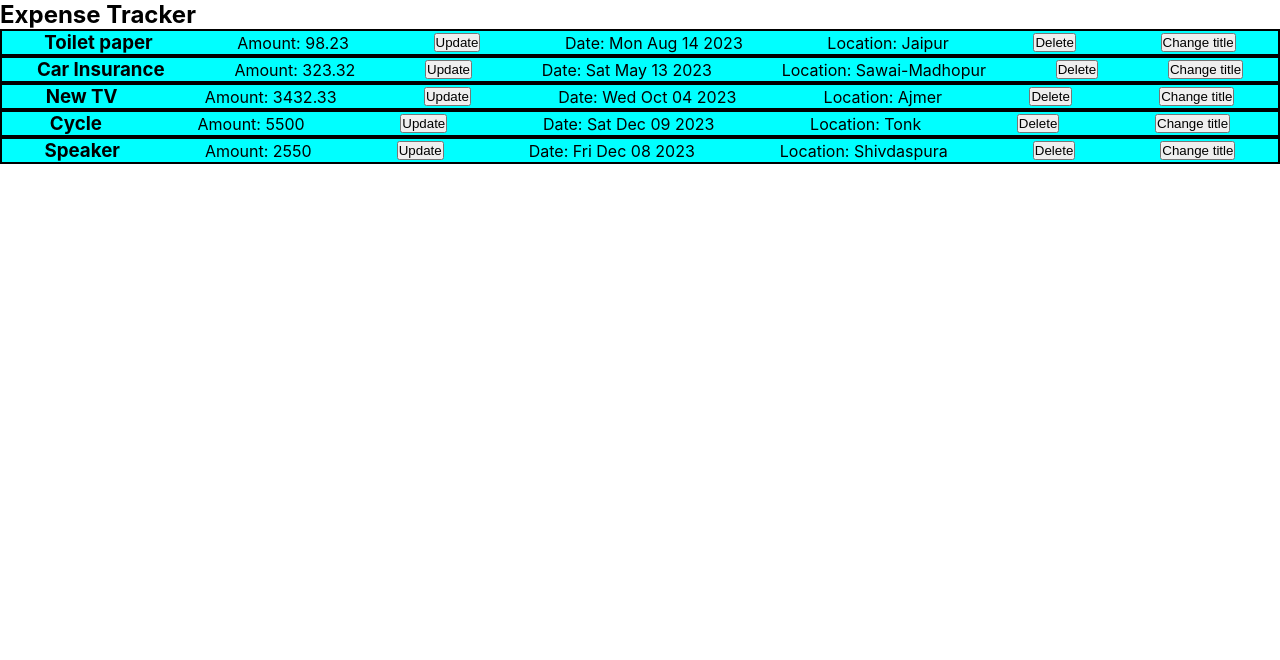
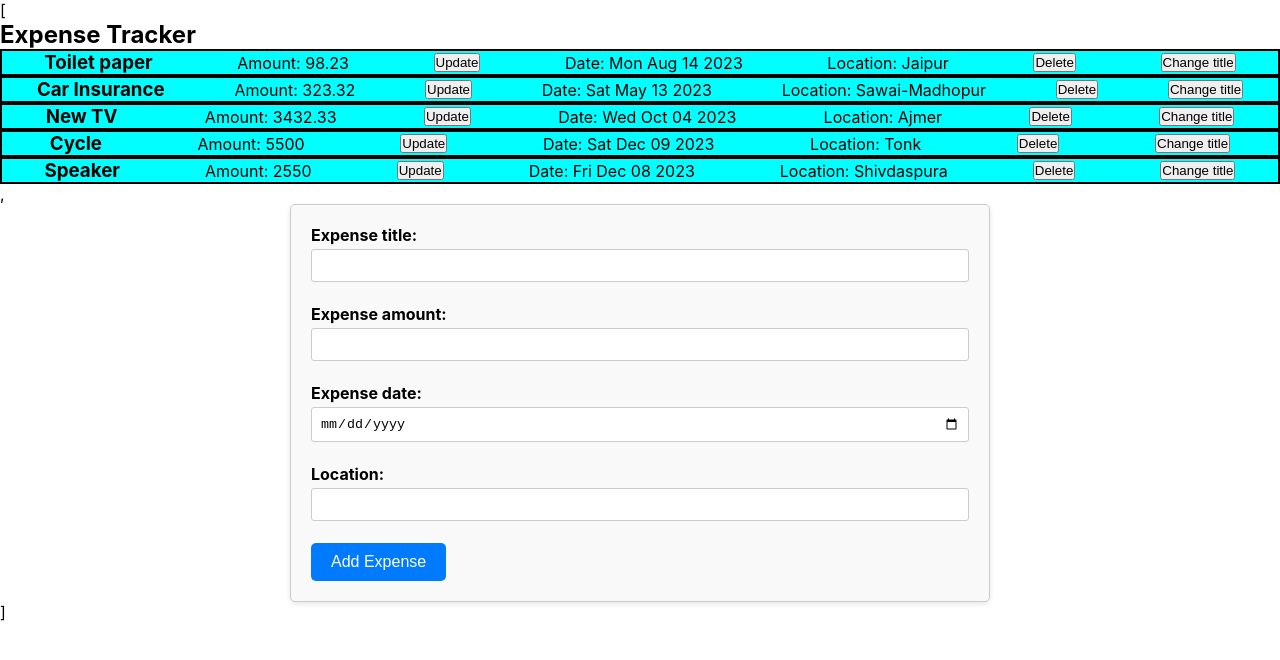
Before and after one commit to nitinsahu19/React.js-Demo, a React (Create React App) app: page / in a window 1280 px wide. Shown: the top 660 px of the page. Built offline with nearby package versions, Linux system fonts and the light colour scheme.

Commit message:
Expense Form added to add expense

```diff
--- a/src/App.js
+++ b/src/App.js
@@ -1,5 +1,7 @@
 import React, { useState } from "react";
 import ExpenseItem from "./components/Expenses/ExpenseItem";
+// import ExpenseDate from "./components/Expenses/ExpenseDate";
+
 
 const App = () => {
   const [expenses, setExpenses] = useState([
--- a/src/components/Expenses/ExpenseDate.js
+++ b/src/components/Expenses/ExpenseDate.js
@@ -1,4 +1,5 @@
 import "./ExpenseDate.css";
+import "../../App"
 
 const ExpenseDate = (props) => {
   const month = props.ExpenseDate.toLocaleDateString("en-US", {
--- /dev/null
+++ b/src/components/Expenses/ExpenseForm.css
@@ -0,0 +1,44 @@
+/* ExpenseForm.css */
+
+/* Container for the form */
+.expense-form-container {
+    width: 700px;
+    margin: 0 auto;
+    padding: 20px;
+    border: 1px solid #ccc;
+    border-radius: 5px;
+    background-color: #f9f9f9;
+    box-shadow: 0 2px 5px rgba(0, 0, 0, 0.1);
+  }
+
+  /* Styling for labels */
+  .expense-label {
+    display: block;
+    margin-bottom: 10px;
+    font-weight: bold;
+  }
+
+  /* Styling for input fields */
+  .expense-input {
+    width: 100%;
+    padding: 8px;
+    margin-top: 4px;
+    margin-bottom: 12px;
+    border: 1px solid #ccc;
+    border-radius: 3px;
+  }
+
+  /* Styling for the Add Expense button */
+  .add-expense-button {
+    background-color: #007BFF;
+    color: #fff;
+    border: none;
+    border-radius: 5px;
+    padding: 10px 20px;
+    cursor: pointer;
+    font-size: 16px;
+  }
+
+  .add-expense-button:hover {
+    background-color: #0056b3;
+  }
--- /dev/null
+++ b/src/components/Expenses/ExpenseForm.js
@@ -0,0 +1,33 @@
+import React from 'react';
+import './ExpenseForm.css';
+
+const ExpenseForm = () => {
+    const getTitle = (event) =>  {
+            console.log(event.target.value)
+        }
+
+
+  return (
+    <form className="expense-form-container">
+      <label htmlFor='' className="expense-label">
+        Expense title:
+        <input type="text" name="title" id='title' className="expense-input" onChange={getTitle} />
+      </label>
+      <label htmlFor='amount' className="expense-label">
+        Expense amount:
+        <input type="text" name="amount" id='amount' className="expense-input" />
+      </label>
+      <label htmlFor='date' className="expense-label">
+        Expense date:
+        <input type="date" name="date" id='date' className="expense-input" />
+      </label>
+      <label htmlFor='location' className="expense-label">
+        Location:
+        <input type="text" name="location" id='location' className="expense-input" />
+      </label>
+      <button type="button" className="add-expense-button">Add Expense</button>
+    </form>
+  );
+};
+
+export default ExpenseForm;
--- a/src/components/Expenses/ExpenseItem.js
+++ b/src/components/Expenses/ExpenseItem.js
@@ -1,5 +1,9 @@
 import "./ExpenseItem.css";
 import React, { useState } from "react";
+import Card from "../UI/Card";
+import ExpenseDate from "./ExpenseDate";
+// import ExpenseDetails from "./ExpenseDetails";
+import ExpenseForm from "./ExpenseForm";
 
 const ExpenseItem = (props) => {
   const {
@@ -10,15 +14,15 @@ const ExpenseItem = (props) => {
     onDelete,
   } = props;
 
-  const [title, setTitle] = useState(props.ExpenseTitle);
+  const [title, setTitle] = useState(ExpenseTitle);
   const clickHandler = () => {
     setTitle("Updated!!");
   };
 
-  const [amount, setAmount] = useState(props.ExpenseAmount);
+  const [amount, setAmount] = useState(ExpenseAmount);
   const expenseHandler = () => {
-    setAmount("$100")
-  }
+    setAmount("$100");
+  };
 
   return (
       <div className="expense-item">
@@ -35,16 +39,6 @@ const ExpenseItem = (props) => {
 
 export default ExpenseItem;
 
-// <Card className="expense-item">
-//   <ExpenseDate ExpenseDate={props.ExpenseDate} />
-//   <ExpenseDetails
-//     ExpenseTitle={props.ExpenseTitle}
-//     ExpenseAmount={props.ExpenseAmount}
-//     locationOfExpenditure={props.locationOfExpenditure}
-//   />
-//   <button onClick={handleDeleteClick}>DELETE</button>
-// </Card>
-
 // const Delete = () => {
 //   const filteredExpenses = props.expenses.filter(
 //     (expense) => expense.title !== props.id
@@ -55,3 +49,13 @@ export default ExpenseItem;
 // import ExpenseDate from "./ExpenseDate";
 // import ExpenseDetails from "./ExpenseDetails";
 // import Card from "../UI/Card";
+
+// <Card className="expense-item">
+//   { <ExpenseDate ExpenseDate={ExpenseDate} /> }
+//   { <ExpenseDetails
+//     ExpenseTitle={title}
+//     ExpenseAmount={amount}
+//     locationOfExpenditure={locationOfExpenditure}
+//   /> }
+//   <button onClick={onDelete}>DELETE</button>
+// </Card>
--- a/src/index.js
+++ b/src/index.js
@@ -2,10 +2,11 @@ import React from "react";
 import ReactDOM from "react-dom/client";
 import "./index.css";
 import App from "./App";
+import ExpenseForm from "./components/Expenses/ExpenseForm";
 
 const root = ReactDOM.createRoot(document.getElementById("root"));
 root.render(
-  <React.StrictMode>
-    <App />
-  </React.StrictMode>
+  <div>
+    [<App />, < ExpenseForm /> ]
+  </div>
 );
```
Lines whose indentation alone changed are shown as unchanged.
